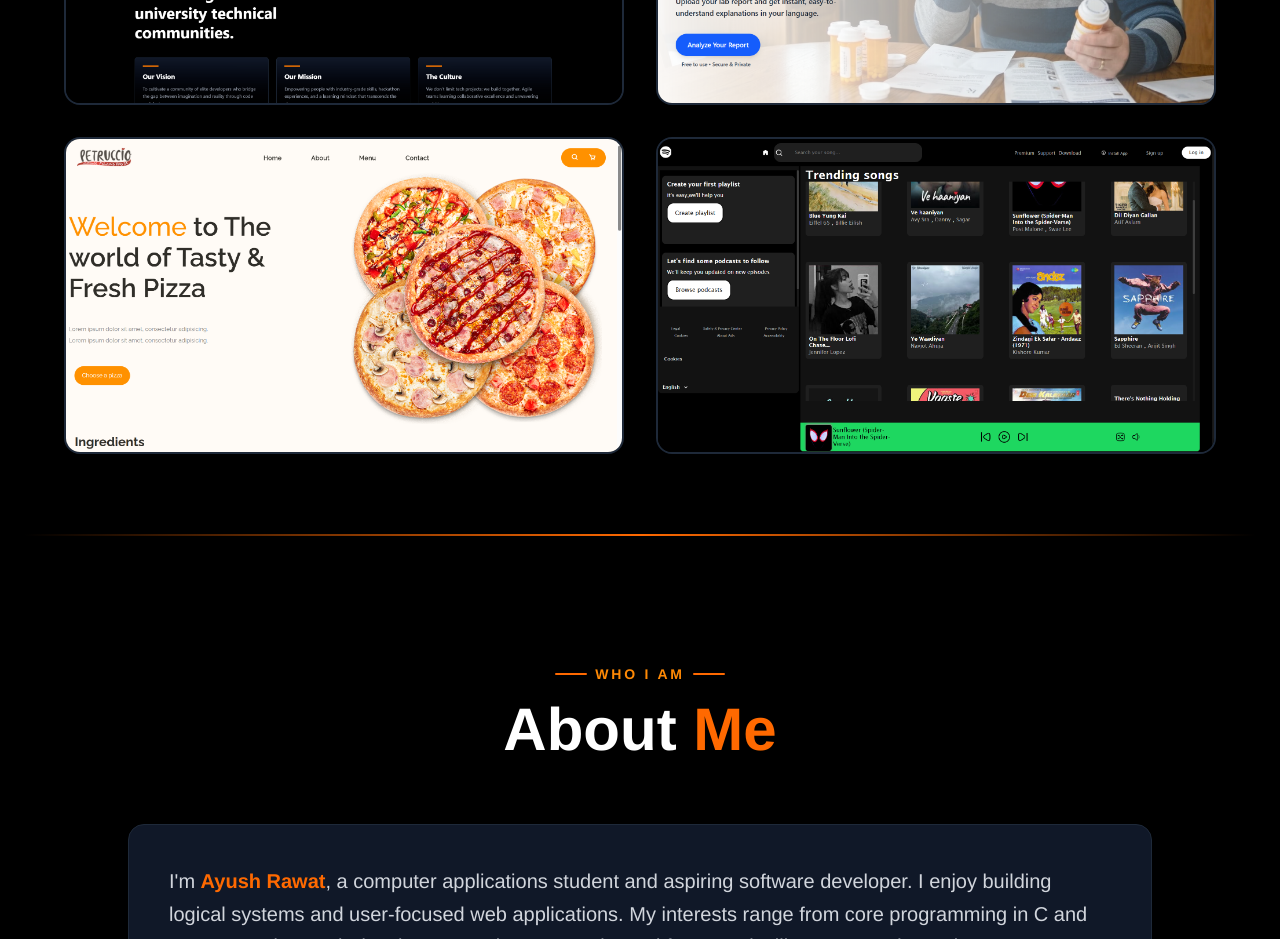
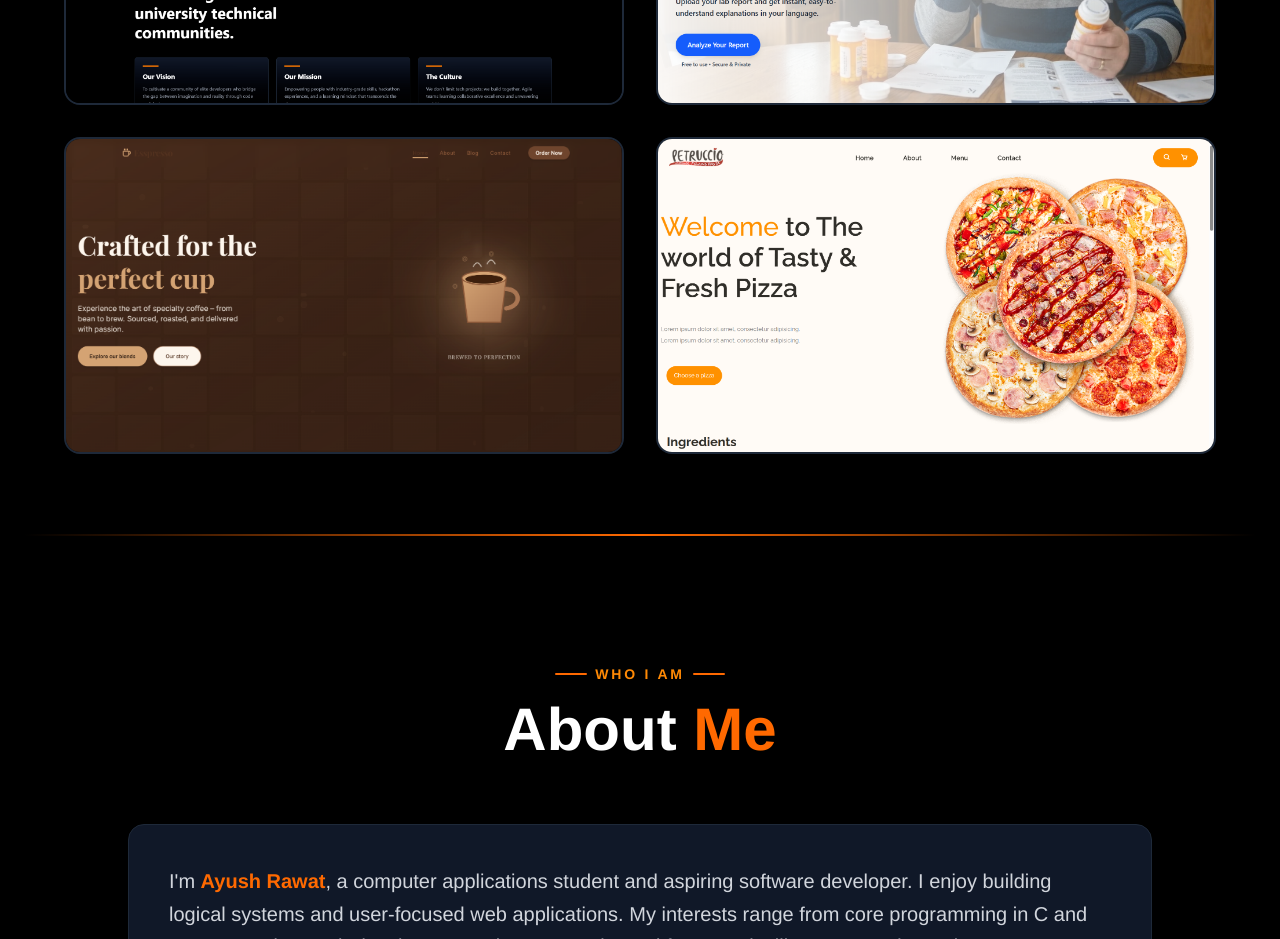
Before and after one commit to Ayushrf121/Portfolio, a Next.js app: page / in a window 1280 px wide. Shown: the part 2900-3839 px from the top of the page. Built offline with nearby package versions, Linux system fonts and the light colour scheme.

Commit message:
Add Espresso project details and update dependencies

```diff
--- a/app/Components/Our_JSON_Data/project_data.json
+++ b/app/Components/Our_JSON_Data/project_data.json
@@ -1,10 +1,16 @@
 [
   {
-    "image":"/Traversal.png",
-    "title":"Traversal",
-    "webLink":"https://www.traversalhub.in/",
-    "description":"TraversalHub is the official website for the Traversal technical club, designed to present the club’s mission, events, and team in a modern and structured way. The project focuses on clean UI design, organized content sections, and responsive layout to showcase technical workshops, community updates, and faculty mentorship within the university tech community."
+  "image":"/Traversal.png",
+  "title":"Traversal",
+  "webLink":"https://www.traversalhub.in/",
+  "description":"TraversalHub is the official website for the Traversal technical club, designed to present the club’s mission, events, and team in a modern and structured way. The project focuses on clean UI design, organized content sections, and responsive layout to showcase technical workshops, community updates, and faculty mentorship within the university tech community."
   },
+  {
+    "image":"/Espresso.png",
+    "title":"Espresso",
+    "webLink":"https://esspresso-alpha.vercel.app/",
+    "description":"Espresso is a NextJs based web application designed for the startup to showcase their work, goods and courage of they are grown up from the beginning of the career."
+    },
   {
     "image":"/sehatSathi.png",
     "title":"SehatSathi",
--- a/app/Components/Project_Gallery/ProjectGallery.js
+++ b/app/Components/Project_Gallery/ProjectGallery.js
@@ -34,10 +34,10 @@ export default function ProjectGallery() {
 
             {/* Project 3 */}
 
-            <ImageDiv data-aos="zoom-in" data-aos-duration="2000"  src='/glimpse_img4.1.png' alt='Pizzachio_image'/>
+            <ImageDiv data-aos="zoom-in" data-aos-duration="2000"  src='/Espresso.png' alt='Spotify_image'/>
 
             {/* Project 4 */}
-            <ImageDiv data-aos="zoom-in" data-aos-duration="2000"  src='/glimpse_img3.png' alt='Spotify_image'/>
+            <ImageDiv data-aos="zoom-in" data-aos-duration="2000"  src='/glimpse_img4.1.png' alt='Pizzachio_image'/>
 
           </div>
 
--- a/package.json
+++ b/package.json
@@ -19,7 +19,7 @@
   "devDependencies": {
     "@tailwindcss/postcss": "^4",
     "babel-plugin-react-compiler": "1.0.0",
-    "baseline-browser-mapping": "^2.10.11",
+    "baseline-browser-mapping": "^2.11.0",
     "eslint": "^9",
     "eslint-config-next": "16.0.8",
     "tailwindcss": "^4"
```
Also changed, not shown: public/Espresso.png (added), 1 other file (tests, documents, lock files or other folders).
